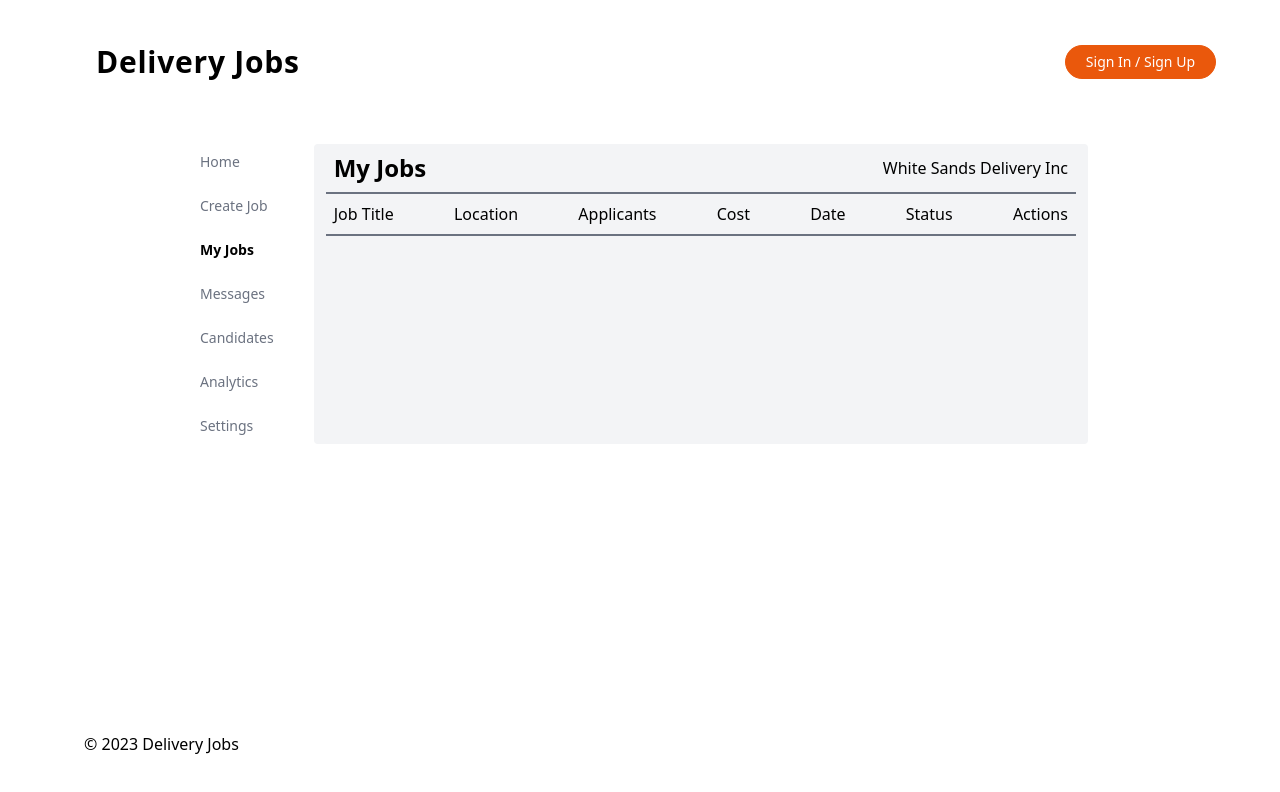
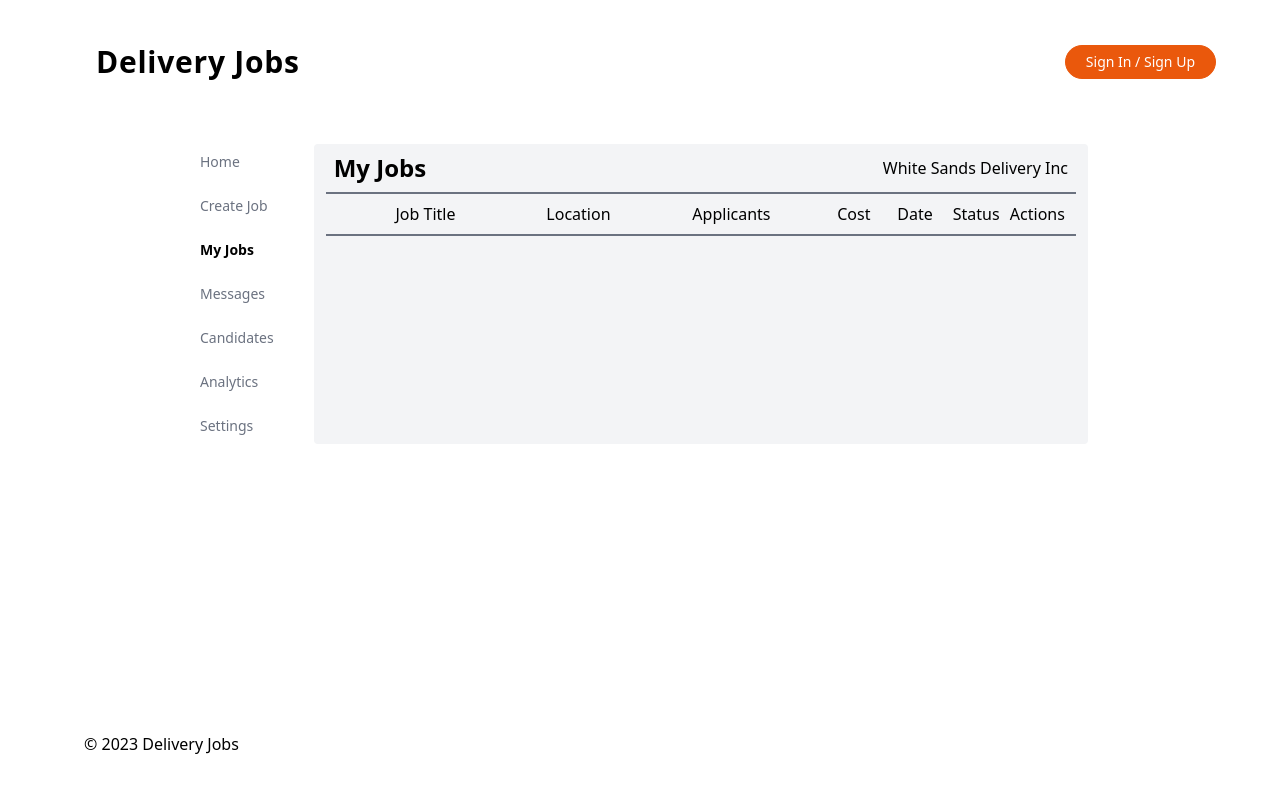
Before and after one commit to elibodo/delivery-jobs, a Next.js app: page /employerAccount/myJobs in a window 1280 px wide. Shown: the top 792 px of the page. Built offline with nearby package versions, Linux system fonts and the light colour scheme.

Commit message:
styled the tables within the employer account

```diff
--- a/app/employerAccount/candidates/page.jsx
+++ b/app/employerAccount/candidates/page.jsx
@@ -11,11 +11,11 @@ const Candidates = () => {
       </div>
 
       <ul className="flex flex-row justify-between mx-3 p-2 border-b-2 border-gray-500">
-        <li>Candidate</li>
-        <li>Applied to</li>
-        <li>Message</li>
-        <li>Email</li>
-        <li>Options</li>
+        <li className="w-2/12 text-center">Candidate</li>
+        <li className="w-4/12 text-center">Job Applied To</li>
+        <li className="w-2/12 text-center">Message</li>
+        <li className="w-3/12 text-center">Email</li>
+        <li className="w-1/12 text-center">Options</li>
       </ul>
     </div>
   );
--- a/app/employerAccount/myJobs/page.jsx
+++ b/app/employerAccount/myJobs/page.jsx
@@ -11,13 +11,13 @@ const MyJobs = () => {
       </div>
 
       <ul className="flex flex-row justify-between mx-3 p-2 border-b-2 border-gray-500">
-        <li>Job Title</li>
-        <li>Location</li>
-        <li>Applicants</li>
-        <li>Cost</li>
-        <li>Date</li>
-        <li>Status</li>
-        <li>Actions</li>
+        <li className="w-3/12 text-center">Job Title</li>
+        <li className="w-2/12 text-center">Location</li>
+        <li className="w-3/12 text-center">Applicants</li>
+        <li className="w-1/12 text-center">Cost</li>
+        <li className="w-1/12 text-center">Date</li>
+        <li className="w-1/12 text-center">Status</li>
+        <li className="w-1/12 text-center">Actions</li>
       </ul>
     </div>
   );
```
